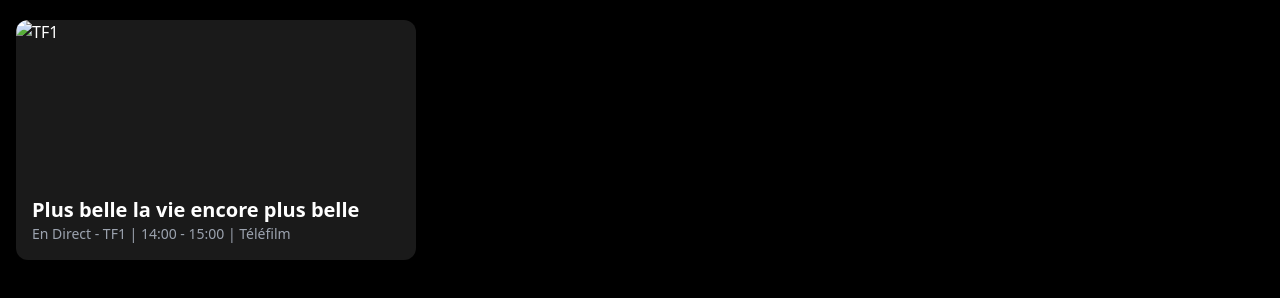
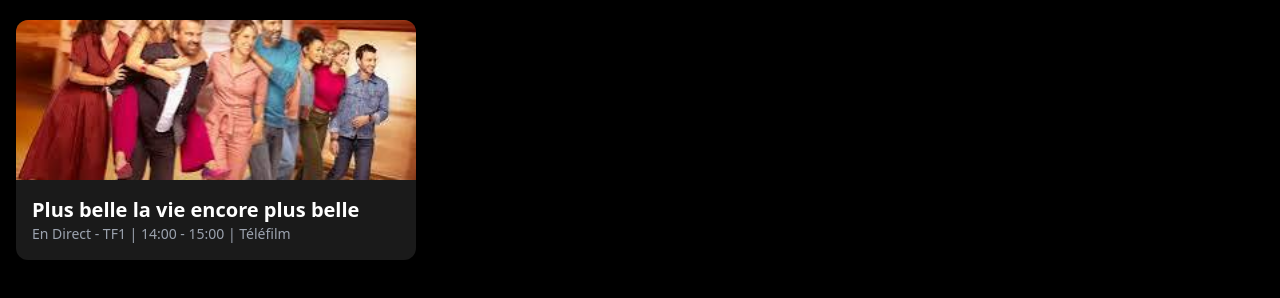
Before and after one commit to Alture-officiel/AltureTVsite, a plain HTML site: page index.html in a window 1280 px wide. Shown: the part 136-434 px from the top of the page. Drawn offline with nearby package versions, Linux system fonts and the light colour scheme.

Commit message:
Update index.html

```diff
--- a/index.html
+++ b/index.html
@@ -39,7 +39,7 @@
 
       <!-- Carte émission -->
       <div class="bg-[#1a1a1a] rounded-xl overflow-hidden shadow hover:scale-[1.01] transition cursor-pointer" onclick="openPlayer('Nom de l’émission', 'video.mp4')">
-        <img src="img/pblvepb-icon.jpeg" alt="TF1" class="w-full h-40 object-cover" />
+        <img src="img/tf1-emission1.jpeg" alt="TF1" class="w-full h-40 object-cover" />
         <div class="p-4">
           <h2 class="text-xl font-semibold">Plus belle la vie encore plus belle</h2>
           <p class="text-sm text-gray-400">En Direct - TF1 | 14:00 - 15:00 | Téléfilm </p>
```
